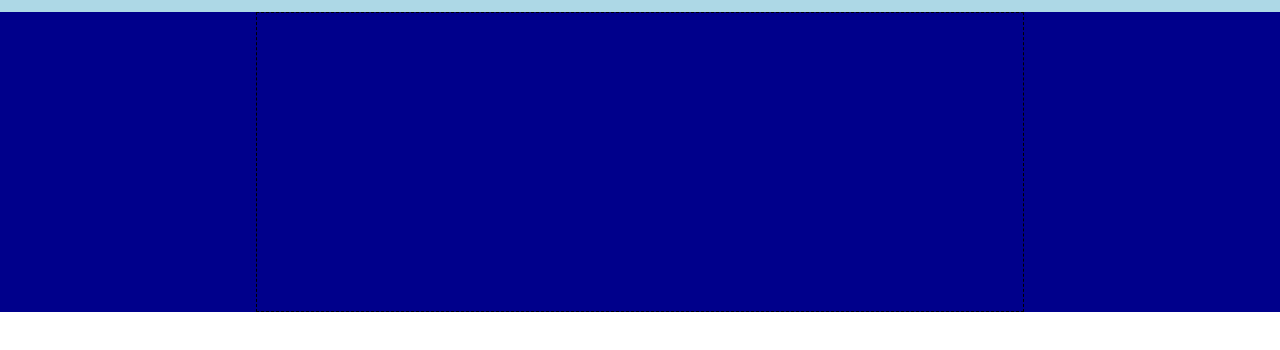
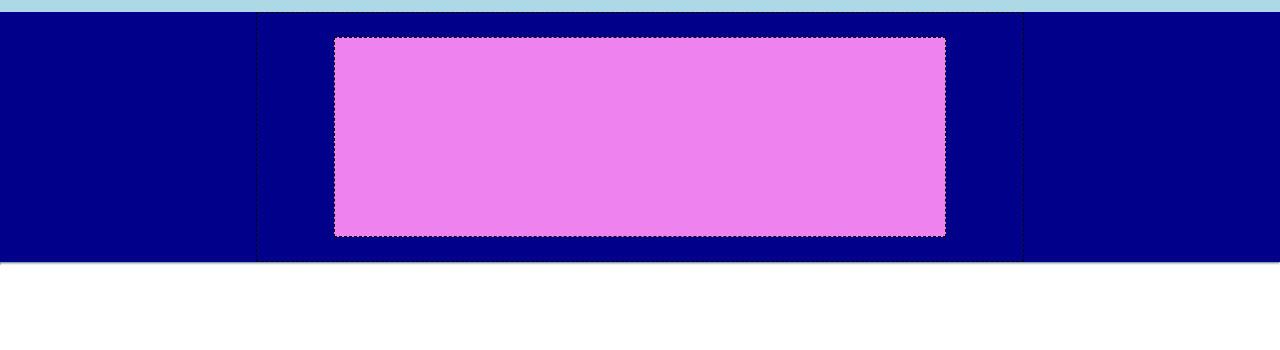
Before and after one commit to PietroSavini/htmlcss-struttura-discord, a plain HTML site: page index.html in a window 1280 px wide. Shown: the part 38-388 px from the top of the page. Drawn offline with Linux system fonts and the light colour scheme.

Commit message:
finished main header section

```diff
--- a/css/style.css
+++ b/css/style.css
@@ -25,6 +25,9 @@
     --Fsalmon:#F08080;
     --Faqua:#7CF8CE;
 
+    /* Main Wrappers height */
+    --height: 250px;
+
 }
 
 body{
@@ -40,8 +43,9 @@ section{
 }
 
 .wrapper-main{
-    height: 300px;
+    height: var(--height);
     width: 60%;
+    padding: 1.5rem 0 ;
     /* debug */
     border: var(--border);
 }
@@ -67,9 +71,10 @@ button{
 .header-nav{
     display: flex;
     align-items: center;
-    background-color: var(--Hazure);
     width: 100%;
     height: 50px;
+    /* debug */
+    background-color: var(--Hazure);
 
 }
 
@@ -90,8 +95,8 @@ button{
     /* debug */
     border-right: var(--border);
 
+}
 
-}
 .navbar li{
     display: inline-block;
     margin-right: 5px;
@@ -111,8 +116,8 @@ button{
     width: 20%;
     text-align: right;
     padding-right: 0.3rem;
+    /* debug */
     border-left: var(--border);
-    /* debug */
 
 }
 
@@ -122,3 +127,17 @@ button{
 .main-header{
     background-color: var(--Hblue);
 }
+
+.box1{
+    height: 100%;
+    width: 80%;
+    margin: 0 auto;
+    /* debug */
+    background-color: var(--Hpink);
+    border: var(--border);
+}
+
+header hr{
+    height: 3px;
+    background-color:var(--Hazure)
+}
--- a/index.html
+++ b/index.html
@@ -36,12 +36,12 @@
         <!-- MainHeader -->
         <section class="main-header">
             <div class="wrapper-main">
-
+                <div class="box1"></div>
             </div>
-
         </section>
+        <hr>
     </header>
-    <!--  -->
+    <!--/Header Section  -->
 
 
 
```
